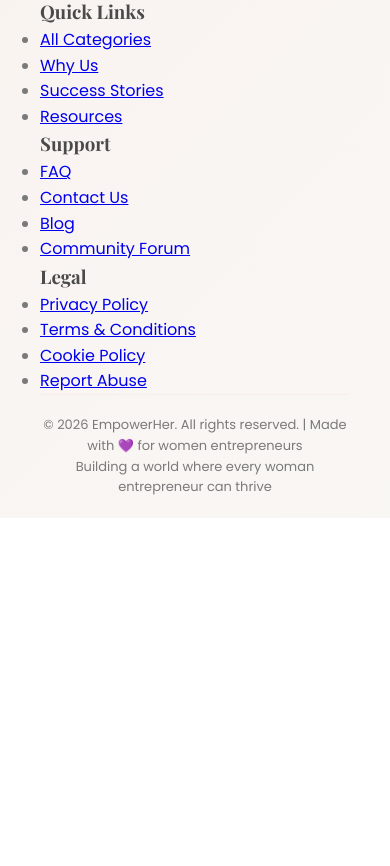
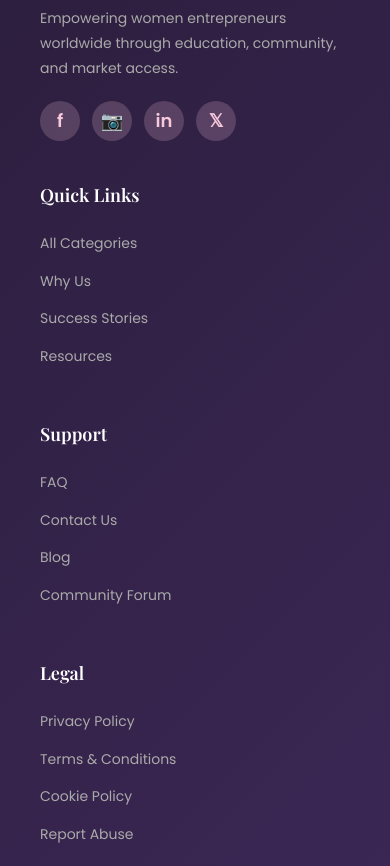
Before and after one commit to lamiya-123/bloom-her, a plain HTML site: page frontend/index.html in a window 390 px wide. Shown: the part 5952-6818 px from the top of the page. Before the commit the page ends 6470 px from the top, so only its background shows below. Drawn offline with nearby package versions, Linux system fonts and the light colour scheme.

Commit message:
Fix: CSS-HTML footer mismatch and remove duplicate nav tags
- Changed footer CSS from .footer-section to .footer-column to match HTML
- Added .footer-grid class styling with responsive grid layout
- Improved footer styling with better colors, animations, and social links
- Fixed duplicate closing tags in index.html (lines 35-37)
- Enhanced footer design with dark gradient background and hover effects
- All 19 pages now have properly styled footers with consistent layout

```diff
--- a/frontend/style.css
+++ b/frontend/style.css
@@ -613,58 +613,120 @@ header {
 
 /* ===== FOOTER ===== */
 footer {
-    background: linear-gradient(135deg, rgba(248, 200, 220, 0.1), rgba(230, 230, 250, 0.1));
-    border-top: 1px solid rgba(248, 200, 220, 0.2);
-    padding: 50px 20px 20px;
-    color: var(--light-text);
+    background: linear-gradient(135deg, #2c1e3e 0%, #3d2857 100%);
+    border-top: 3px solid rgba(248, 200, 220, 0.2);
+    padding: 60px 20px 30px;
+    color: #ccc;
+    margin-top: 80px;
 }
 
-.footer-content {
+footer .container {
+    max-width: 1200px;
+    margin: 0 auto;
+}
+
+.footer-grid {
     display: grid;
     grid-template-columns: repeat(auto-fit, minmax(250px, 1fr));
-    gap: 30px;
-    margin-bottom: 30px;
-    max-width: 1200px;
-    margin-left: auto;
-    margin-right: auto;
+    gap: 40px;
+    margin-bottom: 40px;
 }
 
-.footer-section h4 {
-    color: var(--dark-text);
-    margin-bottom: 15px;
-    font-size: 16px;
+.footer-column {
+    animation: fadeInUp 0.6s ease forwards;
 }
 
-.footer-section ul {
-    list-style: none;
+.footer-column h3 {
+    color: white;
+    margin-bottom: 20px;
+    font-size: 18px;
+    font-weight: 600;
+    display: flex;
+    align-items: center;
+    gap: 10px;
 }
 
-.footer-section ul li {
-    margin-bottom: 8px;
+.footer-column p {
+    color: #aaa;
+    font-size: 14px;
+    line-height: 1.8;
+    margin-bottom: 15px;
 }
 
-.footer-section a {
-    text-decoration: none;
-    color: var(--light-text);
-    transition: 0.3s ease;
+.footer-column ul {
+    list-style: none;
+    margin: 0;
+    padding: 0;
 }
 
-.footer-section a:hover {
-    color: var(--blush-pink);
+.footer-column ul li {
+    margin-bottom: 12px;
 }
 
-.footer-section p {
+.footer-column a {
+    text-decoration: none;
+    color: #aaa;
     font-size: 14px;
-    line-height: 1.8;
+    transition: all 0.3s ease;
+    display: inline-flex;
+    align-items: center;
+    gap: 8px;
+}
+
+.footer-column a:hover {
+    color: #F8C8DC;
+    transform: translateX(4px);
+}
+
+.social-links {
+    display: flex;
+    gap: 12px;
+    margin-top: 20px;
+}
+
+.social-links a {
+    width: 40px;
+    height: 40px;
+    background: rgba(248, 200, 220, 0.2);
+    border-radius: 50%;
+    display: flex;
+    align-items: center;
+    justify-content: center;
+    color: #F8C8DC;
+    text-decoration: none;
+    font-weight: 600;
+    transition: all 0.3s ease;
+    font-size: 18px;
+}
+
+.social-links a:hover {
+    background: #F8C8DC;
+    color: #3d2857;
+    transform: translateY(-3px);
 }
 
 .footer-bottom {
     text-align: center;
-    padding-top: 20px;
+    padding-top: 30px;
     border-top: 1px solid rgba(248, 200, 220, 0.2);
+    color: #999;
+}
+
+.footer-bottom p {
     font-size: 13px;
-    color: var(--light-text);
+    margin: 8px 0;
+    color: #999;
 }
+
+.footer-bottom p:first-child {
+    font-weight: 500;
+}
+
+footer .btn {
+    display: inline-block;
+    margin-top: 15px;
+}
+
 
 /* ===== ANIMATIONS ===== */
 @keyframes fadeIn {
```
Also changed, not shown: frontend/index.html (+0 -3 lines).
